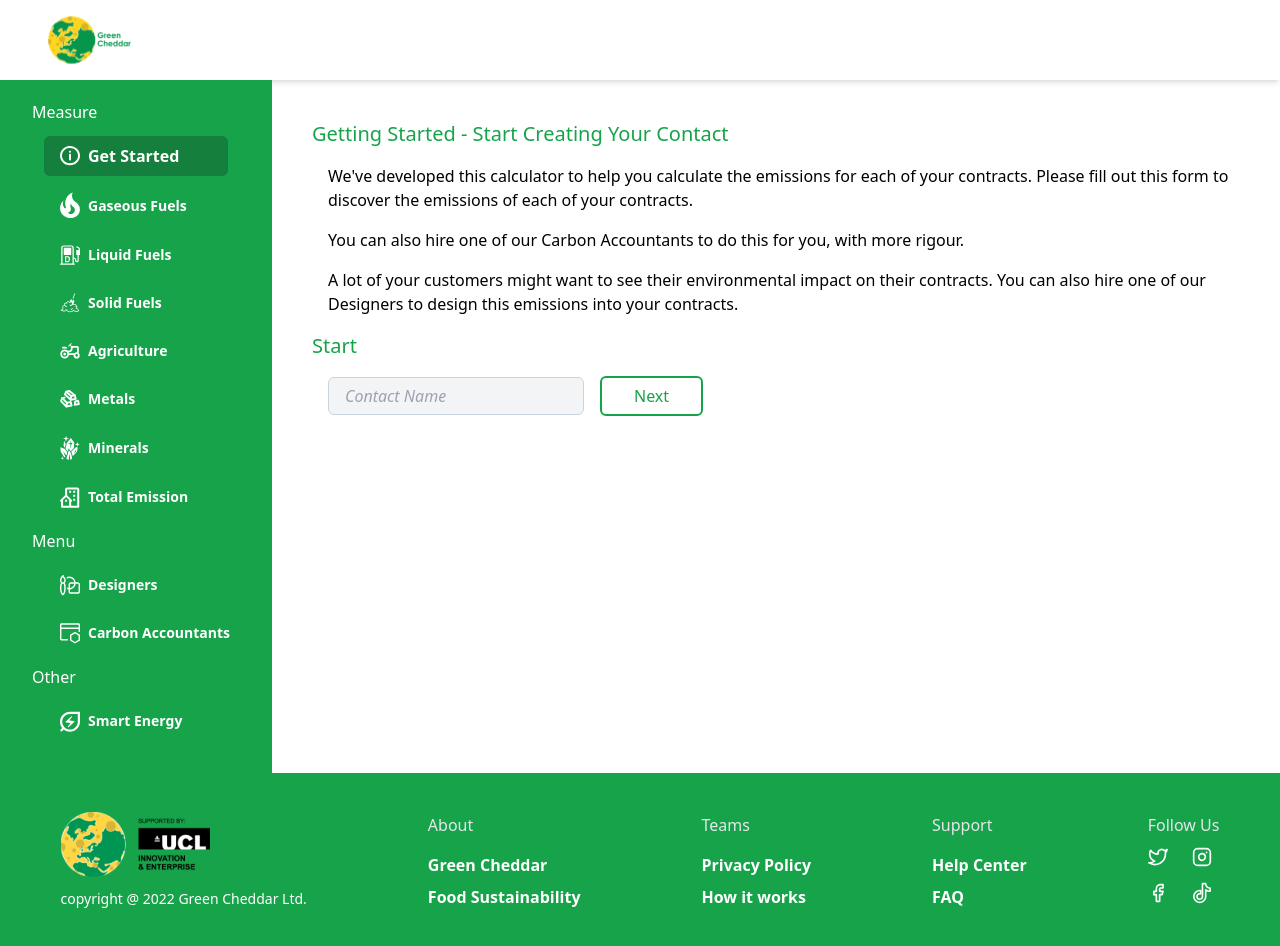
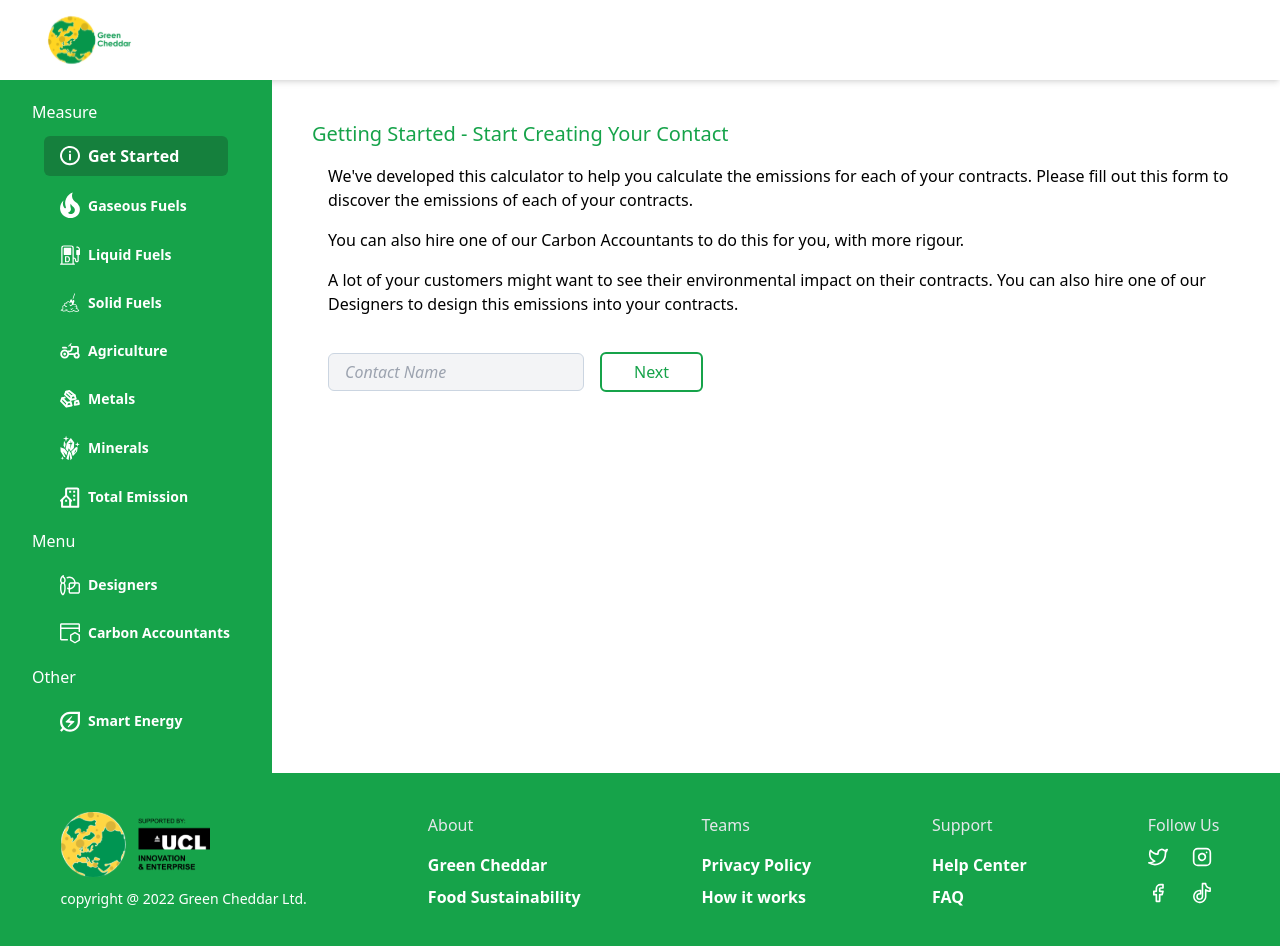
Before and after one commit to EyobAshenaki/carbon-calculator, a Nuxt app: page / in a window 1280 px wide. Shown: the top 946 px of the page. Built offline with nearby package versions, Linux system fonts and the light colour scheme.

Commit message:
refactor(getStarted): refactor get started section

```diff
--- a/components/measureSection/GetStarted.vue
+++ b/components/measureSection/GetStarted.vue
@@ -15,7 +15,7 @@
       their contracts. You can also hire one of our Designers to design this
       emissions into your contracts.
     </p>
-    <h1>Start</h1>
+    <!-- <h1>Start</h1> -->
     <form @submit.prevent="submitForm">
       <input v-model="contactName" type="text" placeholder="Contact Name" />
       <button type="submit">Next</button>
@@ -33,8 +33,7 @@ export default {
   },
   methods: {
     submitForm() {
-      this.$store.dispatch('emission/setContactName', this.contactName)
-      this.$store.dispatch('setSelectedMenuItem', 'gaseousFuels')
+      this.$store.dispatch('emission/nextSection', this.contactName)
     },
   },
 }
@@ -42,7 +41,7 @@ export default {
 
 <style scoped>
 h1 {
-  @apply text-xl text-green-600 pb-4;
+  @apply font-medium text-xl text-green-600 text-center sm:text-start pb-4;
 }
 
 p {
@@ -50,7 +49,7 @@ p {
 }
 
 form {
-  @apply flex flex-col sm:flex-row items-center gap-4;
+  @apply flex flex-col sm:flex-row items-center gap-4 mt-5;
 }
 
 input[type='text'] {
```
